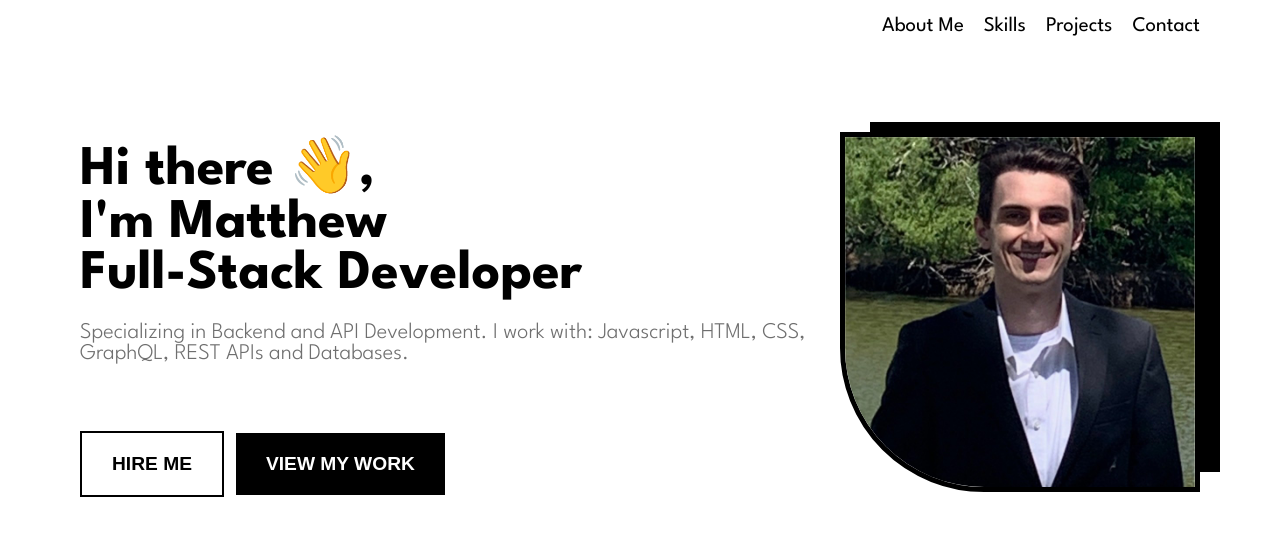
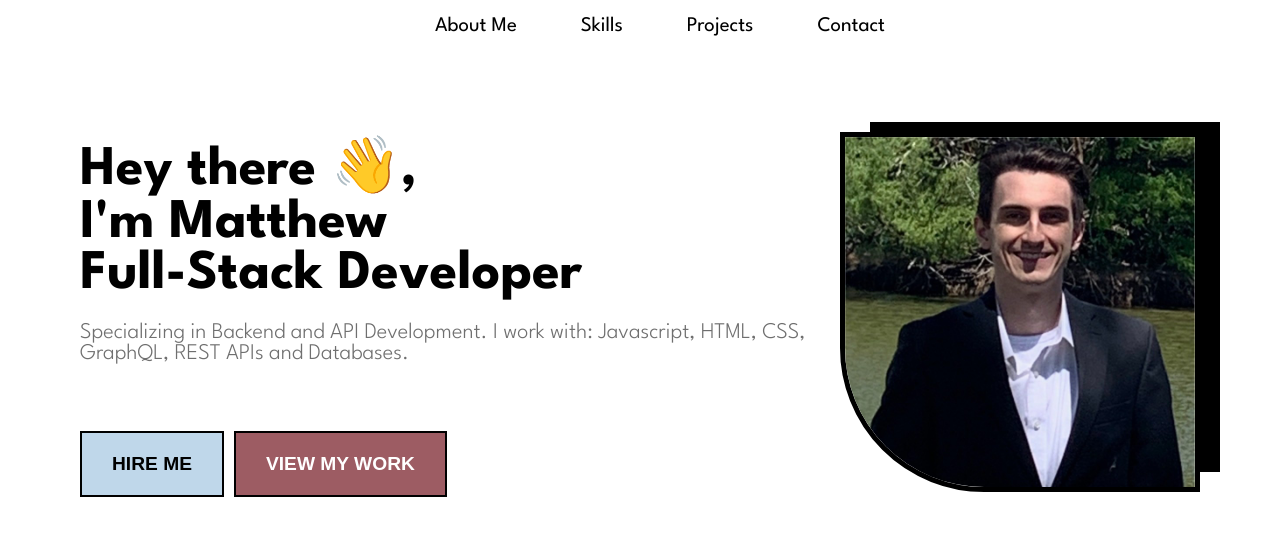
Before and after one commit to mberti13/mberti-portfolio, a React (Create React App) app: page / in a window 1280 px wide. Shown: the top 536 px of the page. Built offline with nearby package versions, Linux system fonts and the light colour scheme.

Commit message:
styled buttons in header

```diff
--- a/src/components/Header.jsx
+++ b/src/components/Header.jsx
@@ -8,7 +8,7 @@ const Header = () => {
     <div className="header">
       <main>
         <div>
-          <h1>Hi there 👋,</h1>
+          <h1>Hey there 👋,</h1>
           <h1>I'm Matthew</h1>
           <h1>Full-Stack Developer</h1>
           <p>Specializing in Backend and API Development. I work with: Javascript, HTML, CSS, GraphQL, REST APIs and Databases. </p>
--- a/src/components/Nav.jsx
+++ b/src/components/Nav.jsx
@@ -2,7 +2,7 @@ import React from 'react'
 
 const Nav = () => {
   return (
-    <nav>
+    <nav className='sticky-nav'>
         <ul>
             <li>About Me</li>
             <li>Skills</li>
--- a/src/index.css
+++ b/src/index.css
@@ -12,18 +12,26 @@ main{
 
 nav{
     display: flex;
-    justify-content: flex-end;
+    justify-content: space-around;
     padding: 0 80px;
+    background-color: #fff;
 }
 nav ul{
     display: flex;
     list-style-type: none;
-    gap: 20px;
+    gap: 5vw;
 }
 nav ul li{
     font-size: 1.3rem;
     font-family: 'League Spartan', sans-serif;
     font-weight: 400;
+}
+.resume-nav{
+    color: #9d5c63
+}
+.sticky-nav{
+    position: sticky;
+    top: 0;
 }
 
 .header{
@@ -55,20 +63,20 @@ nav ul li{
     padding: 10px 20px;
 }
 .hire{
-    background-color: #fff;
+    background-color: #BFD7EA;
     border: 2px solid black;
 }
 .hire:hover{
-    background-color: black;
-    color:#fff;
+    background-color: #B0D3F3;
+    color: #fff;
 }
 .portfolio{
-    background-color: black;
+    background-color: #9d5c63;
     color: white;
-    border: 2px solid white;
+    border: 2px solid black;
 }
 .portfolio:hover{
-    background-color: white;
+    background-color: #A0464F;
     color:black;
     border: 2px solid black;
 }
```
Also changed, not shown: src/components/About.jsx (added, +11 -0 lines), src/assets/portfolio-image-2.jpg (added).
